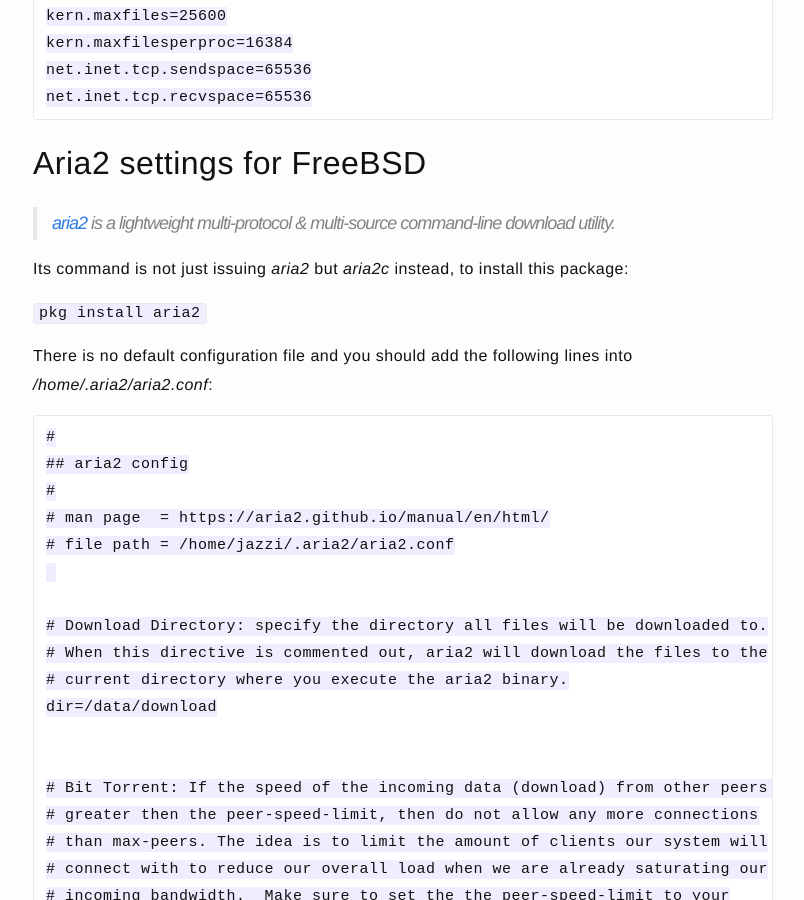
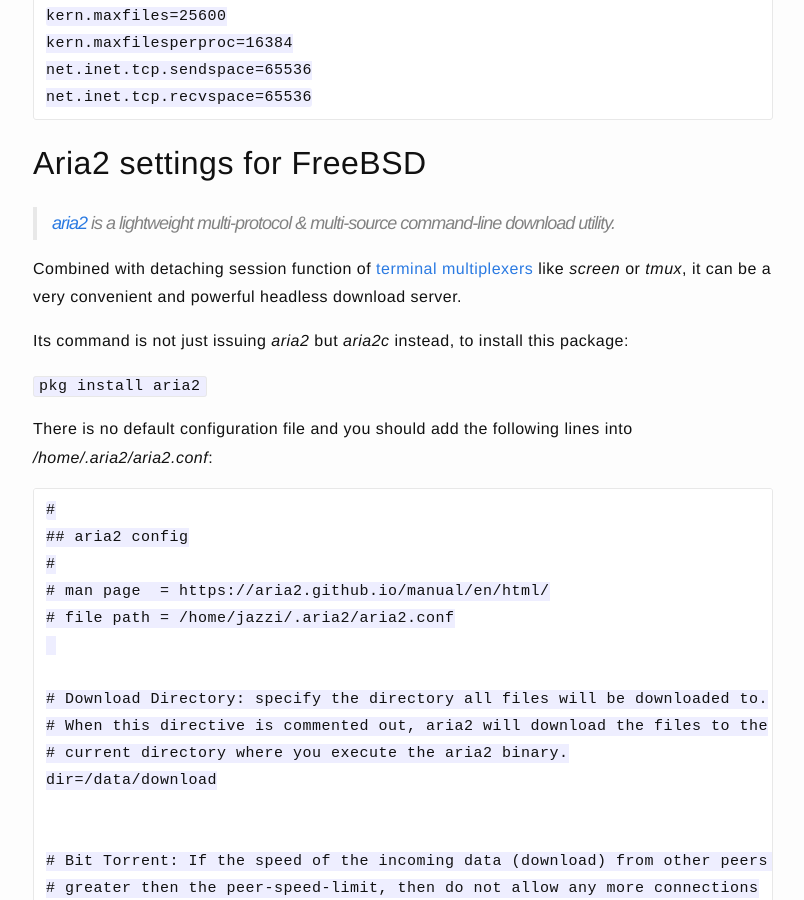
Before and after one commit to jazzi/jazzi.github.io, a Jekyll site: the page built from _posts/2023-12-21-hpe-microserver-gen10-with-freebsd.md, in a window 1280 px wide and 900 px high, scrolled down 5419 px. Shown: the whole window, without its empty margins (237-1041 px from the left). Built offline with Jekyll 4.4.1, drawn with Linux system fonts in a browser that asks for light colours.

Commit message:
add more

```diff
--- a/_posts/2023-12-21-hpe-microserver-gen10-with-freebsd.md
+++ b/_posts/2023-12-21-hpe-microserver-gen10-with-freebsd.md
@@ -200,6 +200,8 @@ net.inet.tcp.recvspace=65536
 ## Aria2 settings for FreeBSD
 
 > [aria2](https://aria2.github.io) is a lightweight multi-protocol & multi-source command-line download utility.
+
+Combined with detaching session function of [terminal multiplexers](http://linuxcommand.org/lc3_adv_termmux.php) like *screen* or *tmux*, it can be a very convenient and powerful headless download server.
 
 Its command is not just issuing *aria2* but *aria2c* instead, to install this package:
 
```
